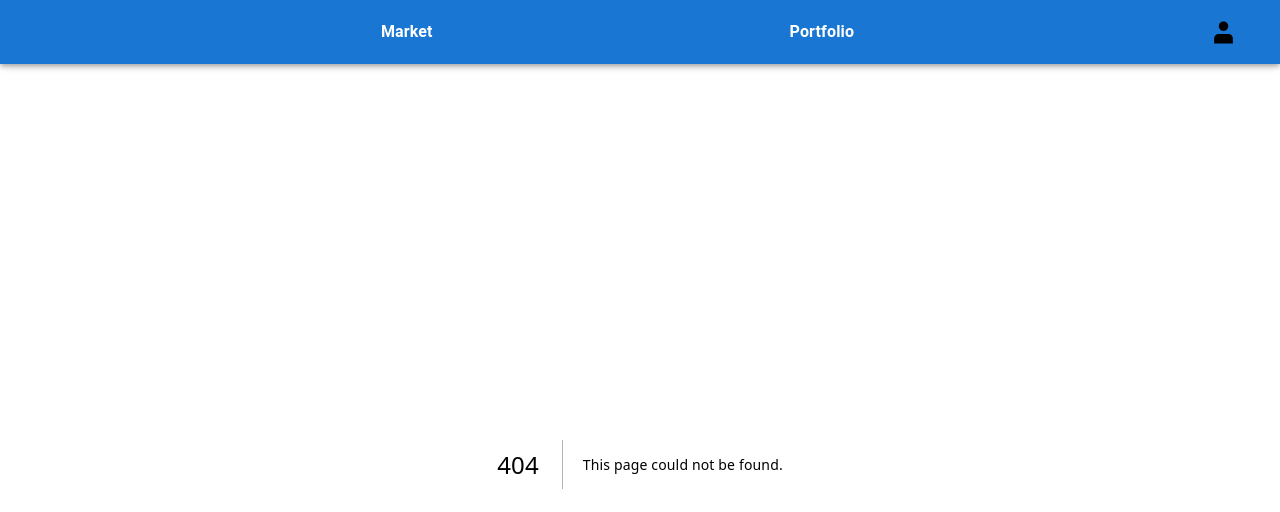
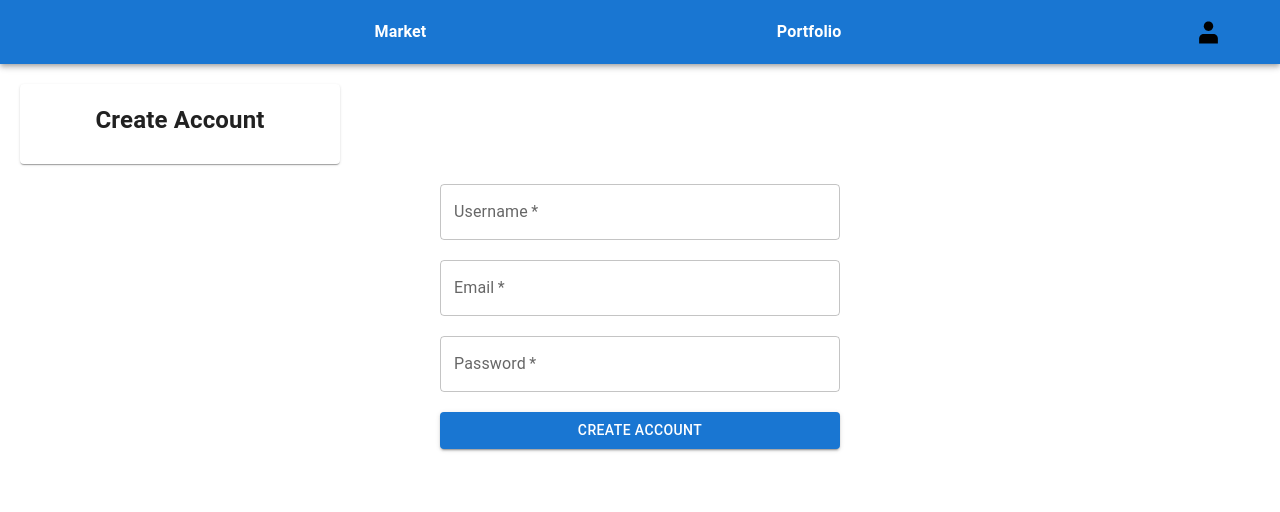
Before and after one commit to jdad24/crypto-dashboard, a Next.js app: page /account/create in a window 1280 px wide. Before the commit this address had no page. Shown: the top 512 px of the page. Built offline with nearby package versions, Linux system fonts and the light colour scheme; what @mui/material-nextjs would draw is missing.

Commit message:
create and login server actions and page initial done

```diff
--- a/app/_components/bluechip-table.tsx
+++ b/app/_components/bluechip-table.tsx
@@ -12,16 +12,24 @@ import TableHead from '@mui/material/TableHead';
 import TableRow from '@mui/material/TableRow';
 import Paper from '@mui/material/Paper';
 
+interface Coin {
+    id: string
+    market_cap_rank: string
+    current_price: number
+    market_cap: number
+    image: string
+    name: string
+}
+
 export function BluechipTable() {
-    const [coins, setCoins] = useState([])
+    const [coins, setCoins] = useState<Array<Coin>>([])
     const router = useRouter()
 
     useEffect(() => {
         const fetchCoins = async () => {
             try {
                 const response = await fetch(`/api/v1/coins`)
-                const data = await response.json()
-                console.log(data)
+                const data: Array<Coin> = await response.json()
                 setCoins(data)
             } catch (e) {
                 console.error(e)
@@ -40,8 +48,10 @@ export function BluechipTable() {
             <TableRow key={index} className="hover:bg-blue-400 cursor-pointer" onClick={() => handleRowClick(coin)}>
                 <TableCell className="w-10">{coin['market_cap_rank']}</TableCell>
                 <TableCell className="h-15 flex flex-row justify-left items-center font-bold">
-
-                    <Image className="mr-2" src={coin['image']} alt="Coin Image" width={25} height={10} />
+                    <Image className="mr-2" src={coin['image']} alt="Coin Image" width={25} height={25} style={{
+                        width: '8%',
+                        height: 'auto', // This preserves the aspect ratio
+                    }} />
                     {coin['name']}
                 </TableCell>
                 <TableCell>{convertToCurrency(coin['current_price'])}</TableCell>
--- a/app/_components/cards.tsx
+++ b/app/_components/cards.tsx
@@ -7,6 +7,15 @@ import { useEffect, useState } from "react";
 interface CardProps { title?: string, value?: string, className?: string }
 interface CoinDataCardProps { marketCap: string, circulatingSupply: string, totalSupply: string, maxSupply: string, className?: string }
 
+export function HeaderCard({ title, className }: { title: string, className?: string }) {
+    return (
+        <Card className={`bg-gray-100  h-20 w-80 flex flex-row justify-center items-center ${className}`}>
+            <CardContent>
+                <div className="font-bold text-2xl">{title}</div>
+            </CardContent>
+        </Card>
+    )
+}
 export function BalanceCard({ title, value, className }: CardProps) {
 
     return (
--- a/app/_components/navbar.tsx
+++ b/app/_components/navbar.tsx
@@ -1,8 +1,20 @@
+'use client';
+
 import Link from "next/link"
 import Image from "next/image"
-import { AppBar, Toolbar } from "@mui/material"
+import { AppBar, Toolbar, Button, Menu, MenuItem } from "@mui/material"
+import { useState } from "react"
 
 export default function Navbar() {
+    const [menuOpen, setMenuOpen] = useState<boolean>(false)
+    const [anchorEl, setAnchorEl] = useState<null | HTMLElement>(null)
+
+    const handleClick = (event: React.MouseEvent<HTMLButtonElement>) => {
+        setMenuOpen(!menuOpen)
+        setAnchorEl(event.currentTarget)
+    }
+
+    const UserImage = <Image src="/user.svg" height={25} width={25} alt="Profile" className="cursor-pointer mr-5 hover:scale-120" />
     return (
         <AppBar position="sticky" className="font-bold">
             <Toolbar>
@@ -10,7 +22,17 @@ export default function Navbar() {
                     <Link href="/">Market</Link>
                     <Link href="/portfolio">Portfolio</Link>
                 </div>
-                <Image src="/user.svg" height={25} width={25} alt="Profile" className="cursor-pointer mr-5 hover:scale-120" />
+                <Button id="basic-button" startIcon={UserImage} onClick={handleClick}>
+                    <Menu open={menuOpen} anchorEl={anchorEl}>
+                        <Link href="/account/create">
+                            <MenuItem className="font-bold">Create Account</MenuItem>
+                        </Link>
+                        <Link href="/account/login">
+                            <MenuItem className="font-bold">Login</MenuItem>
+                        </Link>
+
+                    </Menu>
+                </Button>
             </Toolbar>
         </AppBar>
     )
--- /dev/null
+++ b/app/account/create/page.tsx
@@ -0,0 +1,42 @@
+import { TextField, FormControl, Button, Box } from "@mui/material"
+import { HeaderCard } from "@/app/_components/cards"
+import { neon } from "@neondatabase/serverless";
+import bcrypt from "bcryptjs";
+import { redirect } from "next/navigation";
+
+export default function CreateAccount() {
+    async function create(formData: FormData) {
+        'use server'
+
+        const username = formData.get('username') as string;
+        const email = formData.get('email') as string;
+        const password = formData.get('password') as string;
+        const hashedPassword = await bcrypt.hash(password, 10)
+
+        if (!username || !email || !password) {
+            throw Error("Missing values")
+        }
+
+        try {
+            const sql = neon(`${process.env.DATABASE_URL}`)
+            const response = await sql`INSERT INTO users (username, email, password_hash) VALUES (${username}, ${email}, ${hashedPassword}) RETURNING *`
+            console.log(response)
+        } catch (e) {
+            console.error(e)
+        }
+        redirect('/account/login')
+    }
+    return (
+        <main className="flex flex-col ">
+            <HeaderCard title="Create Account" className="m-5" />
+            <Box component="form" action={create}>
+                <FormControl className="w-full flex flex-col justify-center items-center gap-5 mt-10">
+                    <TextField required className="w-100" name="username" label="Username" placeholder="Enter username" />
+                    <TextField required className="w-100" name="email" label="Email" placeholder="Enter email" />
+                    <TextField required className="w-100" name="password" label="Password" placeholder="Enter password" />
+                    <Button type="submit" variant="contained" className="w-100">Create Account</Button>
+                </FormControl>
+            </Box>
+        </main>
+    )
+}
--- /dev/null
+++ b/app/account/login/page.tsx
@@ -0,0 +1,40 @@
+import { TextField, FormControl, Box, Button } from "@mui/material"
+import { HeaderCard } from "@/app/_components/cards"
+import { neon } from "@neondatabase/serverless"
+import { redirect } from "next/navigation"
+import bcrypt from "bcryptjs"
+
+export default function Login() {
+    async function login(formData: FormData) {
+        'use server'
+
+        const username = formData.get("username") as string
+        const password = formData.get("password") as string
+
+        try {
+            const sql = neon(`${process.env.DATABASE_URL}`)
+            const data = await sql`SELECT * FROM users WHERE ${username} = users.username`
+            const user = data[0]
+            const hashedPassword = user['password_hash']
+            const isMatch = await bcrypt.compare(password, hashedPassword)
+            console.log("User Verified: ", isMatch)
+        } catch(e) {
+            console.error(e)
+        }
+
+        redirect('/')
+
+    }
+    return (
+        <main className="flex flex-col ">
+            <HeaderCard title="Login" className="m-5"/>
+             <Box component="form" action={login}>
+                <FormControl className="w-full flex flex-col justify-center items-center gap-5 mt-10">
+                    <TextField required className="w-100" name="username" label="Username" placeholder="Enter username" />
+                    <TextField required className="w-100" name="password" label="Password" placeholder="Enter password" />
+                    <Button type="submit" variant="contained" className="w-100">Login</Button>
+                </FormControl>
+            </Box>
+        </main>
+    )
+}
--- a/app/api/v1/coins/route.ts
+++ b/app/api/v1/coins/route.ts
@@ -16,7 +16,6 @@ export async function GET(request: NextRequest) {
     try {
         const response = await fetch(url, options)
         const data = await response.json()
-        // console.log(data)
         return NextResponse.json(data)
     } catch (e) {
         console.error(e)
--- a/app/api/v1/marketcap/route.ts
+++ b/app/api/v1/marketcap/route.ts
@@ -13,7 +13,6 @@ export async function GET(request: NextRequest) {
 
         if (response.ok) {
             const { data } = await response.json()
-            console.log(response, data)
             const totalMarketcap = data?.['total_market_cap']?.['usd']
 
             if (totalMarketcap) {
--- a/app/layout.tsx
+++ b/app/layout.tsx
@@ -16,8 +16,8 @@ const geistMono = Geist_Mono({
 });
 
 export const metadata: Metadata = {
-  title: "Create Next App",
-  description: "Generated by create next app",
+  title: "Crypto Dashboard",
+  description: "Crypto Market and Portfolio Tracker",
 };
 
 export default function RootLayout({
--- a/app/page.tsx
+++ b/app/page.tsx
@@ -4,13 +4,9 @@ import { BluechipTable } from "./_components/bluechip-table";
 export default async function Home() {
 
   return (
-    <div className="">
-      <main className="">
-        <div className="flex flex-col mx-[5%] gap-10 mt-5">
+      <main className="flex flex-col mx-[5%] gap-10 mt-5">
           <MarketcapCard />
           <BluechipTable />
-        </div>
       </main>
-    </div>
   );
 }
--- a/package.json
+++ b/package.json
@@ -13,12 +13,16 @@
     "@emotion/styled": "^11.14.1",
     "@mui/material": "^7.3.6",
     "@mui/material-nextjs": "^7.3.6",
+    "@neondatabase/serverless": "^1.0.2",
     "autoprefixer": "^10.4.23",
+    "bcryptjs": "^3.0.3",
     "lightweight-charts": "^5.1.0",
     "next": "16.1.1",
+    "next-auth": "^4.24.13",
     "postcss": "^8.5.6",
     "react": "19.2.3",
-    "react-dom": "19.2.3"
+    "react-dom": "19.2.3",
+    "vercel": "^50.1.3"
   },
   "devDependencies": {
     "@tailwindcss/postcss": "^4",
```
Also changed, not shown: 1 other file (tests, documents, lock files or other folders).
